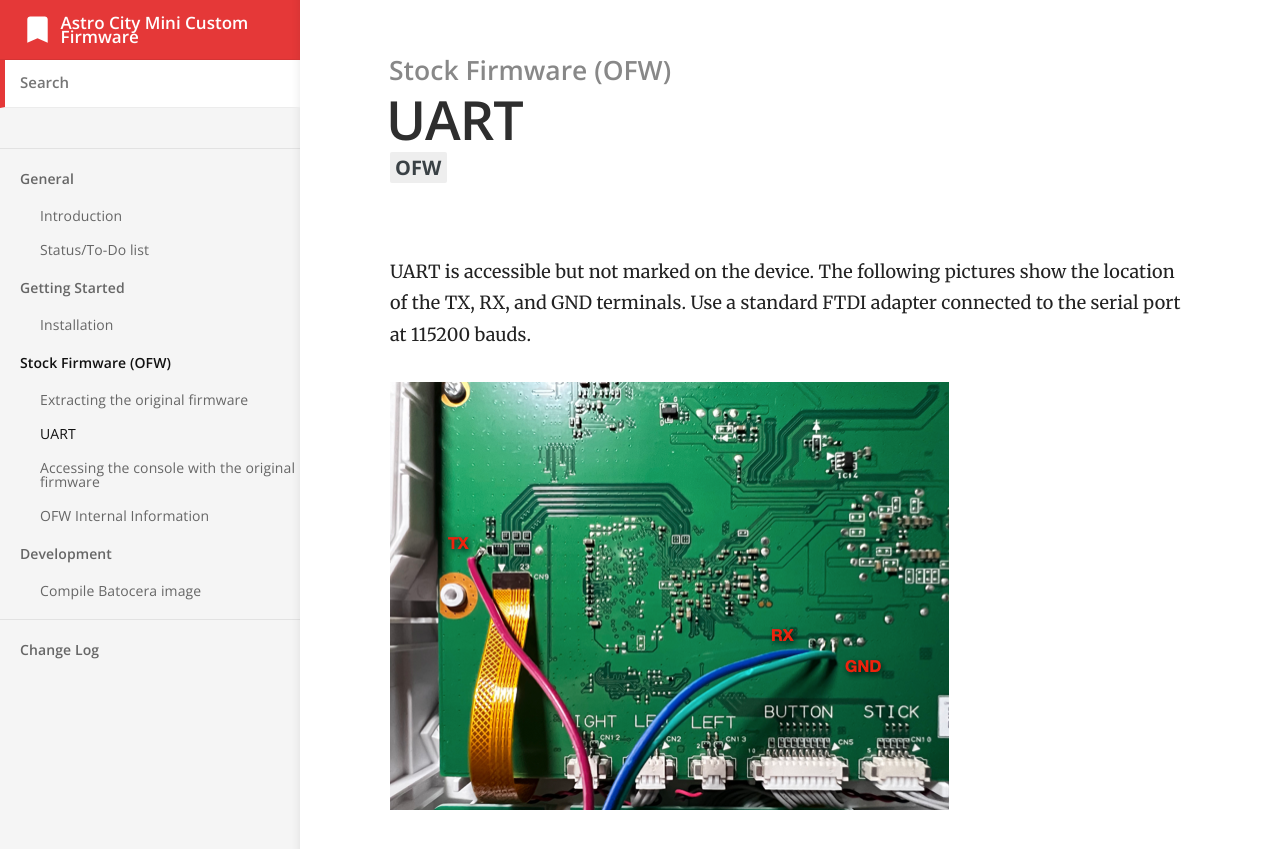
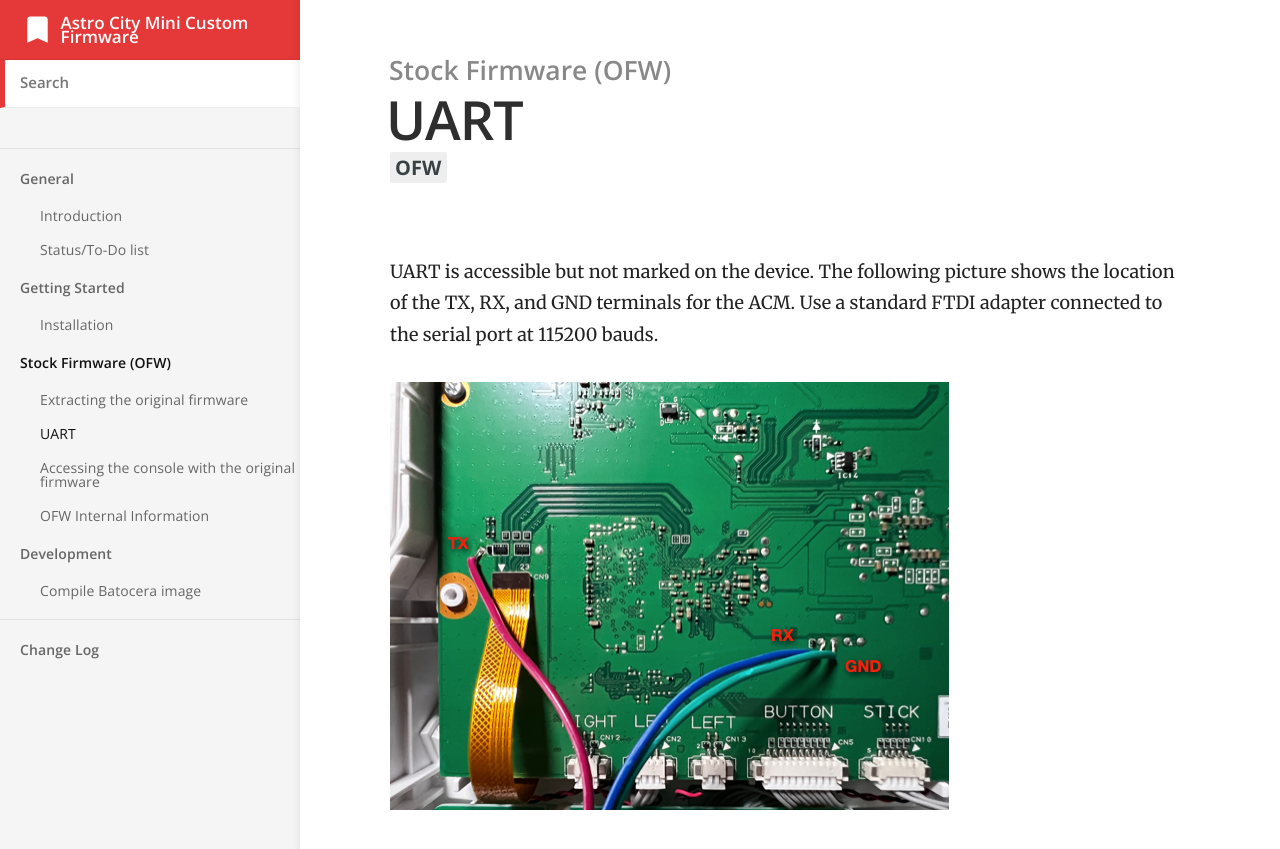
Before and after one commit to acm-cfw/acm-cfw.github.io, a Jekyll site: the page built from _docs/02_stock_firmware/2_uart.md, in a window 1280 px wide. Shown: the top 849 px of the page. Built offline with Jekyll 4.4.1, drawn with Linux system fonts in a browser that asks for light colours.

Commit message:
Update 2_uart.md

```diff
--- a/_docs/02_stock_firmware/2_uart.md
+++ b/_docs/02_stock_firmware/2_uart.md
@@ -5,6 +5,6 @@ order: 2
 label: OFW
 ---
 
-UART is accessible but not marked on the device. The following pictures show the location of the TX, RX, and GND terminals. Use a standard FTDI adapter connected to the serial port at 115200 bauds.
+UART is accessible but not marked on the device. The following picture shows the location of the TX, RX, and GND terminals for the ACM. Use a standard FTDI adapter connected to the serial port at 115200 bauds.
 
 ![UART](/images/ACM_UART_PINS.png)
```
